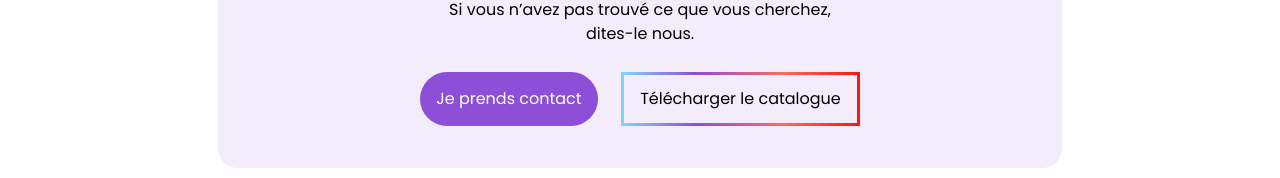
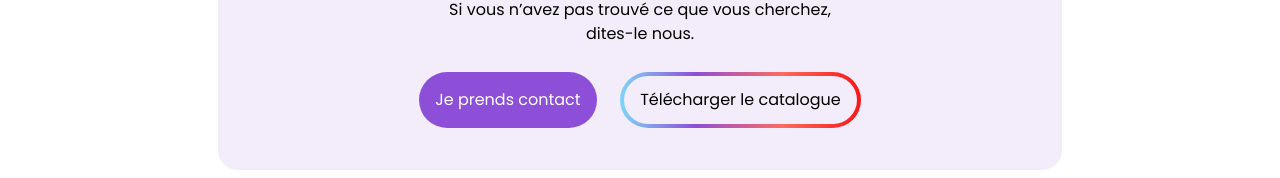
Before and after one commit to IIM-Creative-Technology/framework-front-end-a2dw2-delvallee_dinhvu, a Vue app: page / in a window 1280 px wide. Shown: the part 713-891 px from the top of the page. Built offline with nearby package versions, Linux system fonts and the light colour scheme.

Commit message:
:lipstick: update button with gradient color

```diff
--- a/src/App.vue
+++ b/src/App.vue
@@ -11,7 +11,7 @@ import Header from "./components/Header.vue";
 
     <div class="flex justify-center mt-[94px] mb-12">
         <section class="bg-gris-violet w-[844px] text-center py-[42px] rounded-[20px] max-sp:w-[343px]">
-            <h2 class="font-bold text-[30px] text-gradient max-sp:text-[24px]">C'est votre dernier mot ?</h2>
+            <h2 class="font-bold text-[30px] text-gradient max-sp:text-[24px] min-sp:text-black">C'est votre dernier mot ?</h2>
             <p class="mx-[218px] mt-[15px] mb-[26px] max-sp:m-0 max-sp:mt-[18px] max-sp:mb-6">Si vous n’avez pas trouvé ce que vous cherchez, dites-le nous.</p>
             <div class="flex justify-center">
                 <div class="flex gap-[23.5px] w-fit max-sp:block">
--- a/src/style.scss
+++ b/src/style.scss
@@ -39,6 +39,8 @@
 }
 
 .border-gradient {
-    border-image-slice: 1;
-    border-image-source: linear-gradient(90deg, #80D4F8 0%, #8D4ED8 31.13%, #FF6A60 67.49%, #FC1616 100%);
+    background: linear-gradient(#F3EDFB, #F3EDFB) padding-box,
+    linear-gradient(90deg, #80D4F8 0%, #8D4ED8 31.13%, #FF6A60 67.49%, #FC1616 100%) border-box;
+    border-radius: 50em;
+    border: 4px solid transparent;
 }
```
